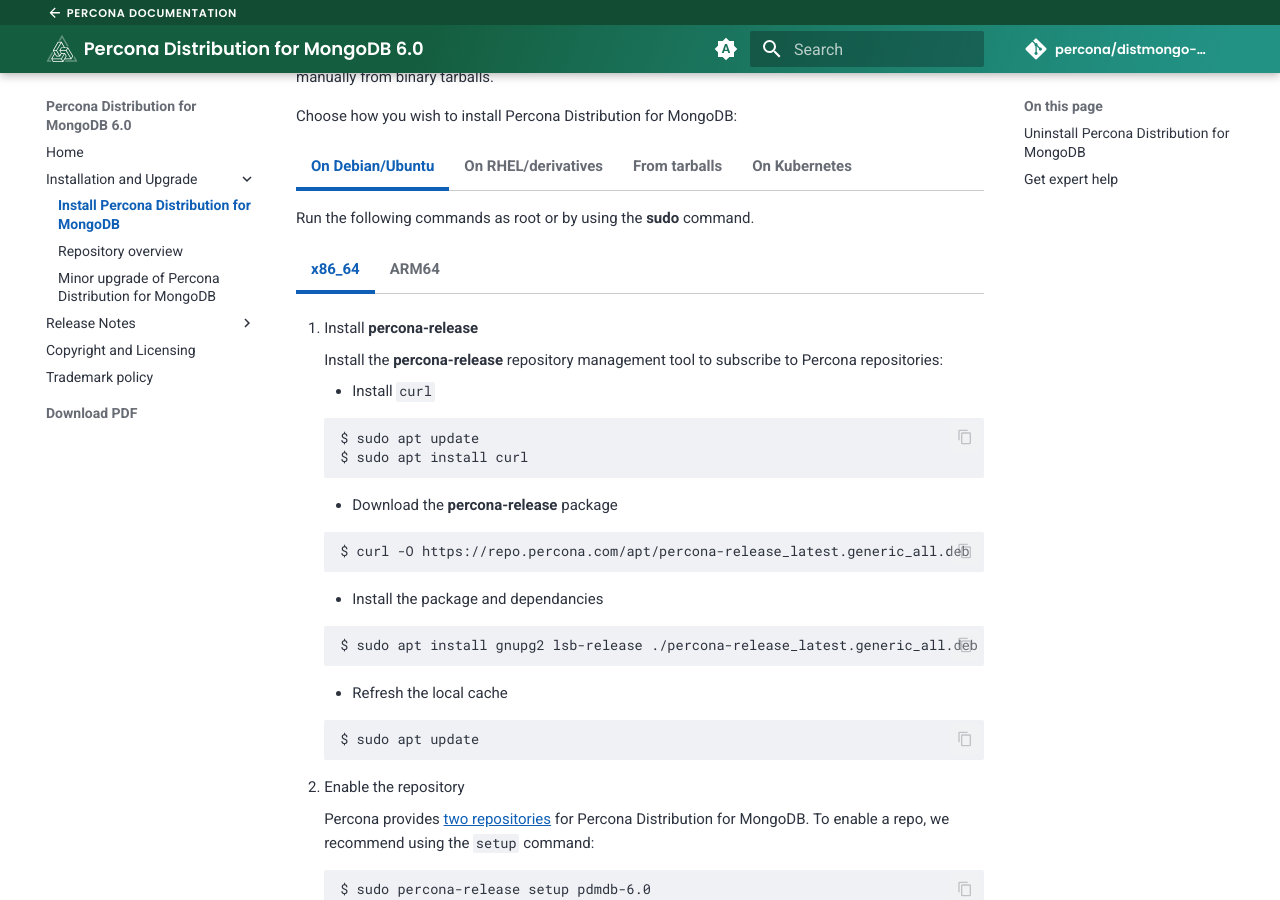
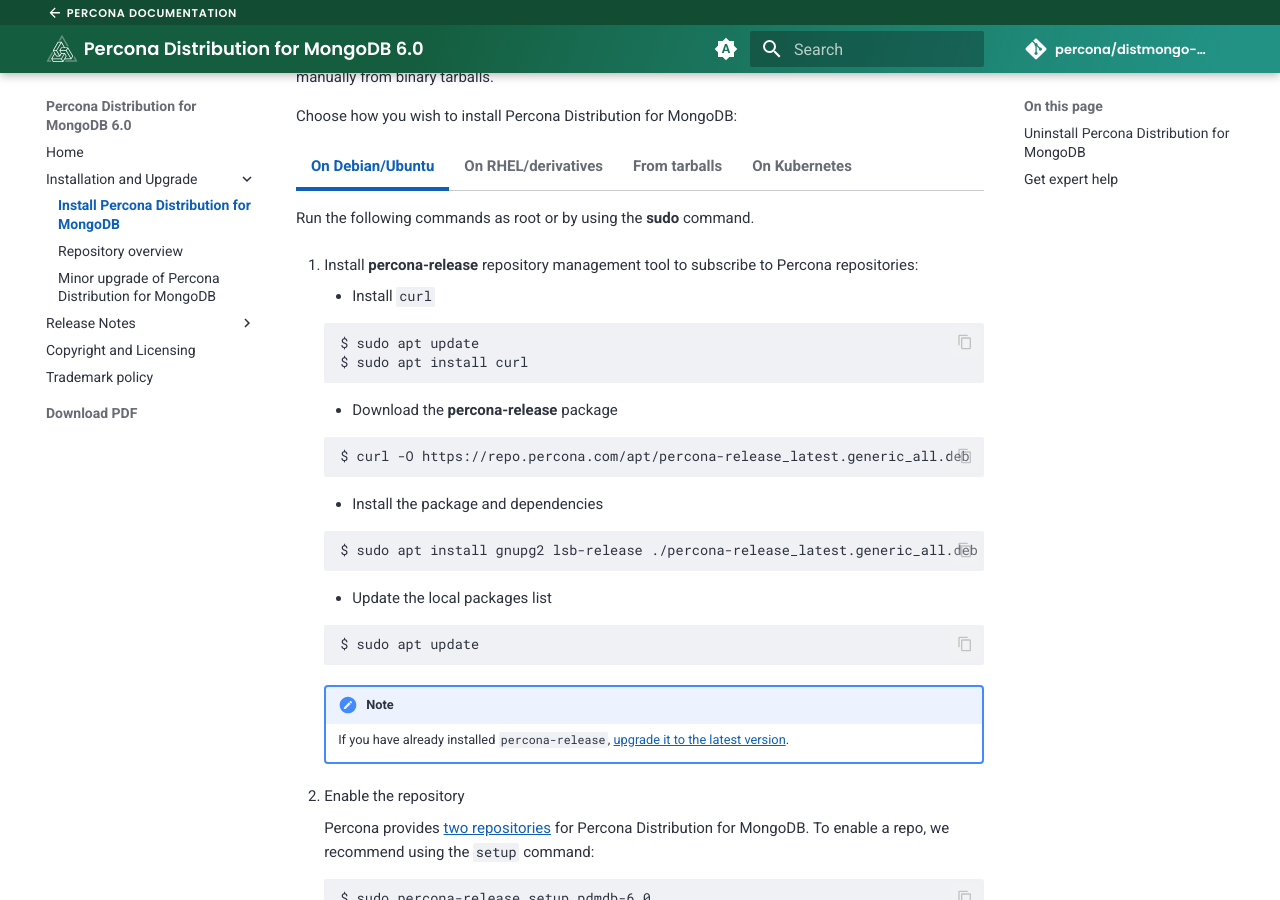
Before and after one commit to percona/distmongo-docs, an MkDocs documentation site: the page built from docs/installation.md, in a window 1280 px wide and 900 px high, scrolled down 255 px. Built offline with MkDocs 1.6.1 and Material for MkDocs 9.7.7, drawn with Linux system fonts in a browser that asks for light colours; nearby versions of some CDN libraries; comment, search, counter and statistics services are not loaded; the version menu is left out; some of the changed lines change nothing that is shown.

Commit message:
DISTMONGO-304 Updated install instructions for ARM architectures (6.0) (#252)
* DISTMONGO-304 Updated install instructions for ARM architectures (6.0)

modified:   docs/installation.md


---------

Co-authored-by: radoslawszulgo <radoslaw.szulgo@percona.com>

````diff
--- a/docs/installation.md
+++ b/docs/installation.md
@@ -10,117 +10,81 @@
 
     Run the following commands as root or by using the **sudo** command.
 
-    === "x86_64"
+    1. Install **percona-release** repository management tool to subscribe to Percona repositories:
 
-        1. Install **percona-release**
+        * Install `curl`
 
-            Install the **percona-release** repository management tool to subscribe to Percona repositories:
+           ```{.bash data-prompt="$"}
+           $ sudo apt update
+           $ sudo apt install curl
+           ```
 
-            * Install `curl`
+        * Download the **percona-release** package
 
-            ```{.bash data-prompt="$"}
-            $ sudo apt update
-            $ sudo apt install curl
-            ```
+           ```{.bash data-prompt="$"}
+           $ curl -O https://repo.percona.com/apt/percona-release_latest.generic_all.deb
+           ```
 
-            * Download the **percona-release** package
+        * Install the package and dependencies
 
-            ```{.bash data-prompt="$"}
-            $ curl -O https://repo.percona.com/apt/percona-release_latest.generic_all.deb
-            ```
+           ```{.bash data-prompt="$"}
+           $ sudo apt install gnupg2 lsb-release ./percona-release_latest.generic_all.deb
+           ```
 
-            * Install the package and dependancies
+        * Update the local packages list
 
-            ```{.bash data-prompt="$"}
-            $ sudo apt install gnupg2 lsb-release ./percona-release_latest.generic_all.deb
-            ```
+           ```{.bash data-prompt="$"}
+           $ sudo apt update
+           ```
 
-            * Refresh the local cache
+        !!! note
 
-            ```{.bash data-prompt="$"}
-            $ sudo apt update
-            ```
+            If you have already installed `percona-release`, [upgrade it to the latest version](https://docs.percona.com/percona-software-repositories/updating.html).
 
-        2. Enable the repository
+    2. Enable the repository
 
-            Percona provides [two repositories](repo-overview.md#repo-overview) for Percona Distribution for MongoDB. To enable a repo, we recommend using the `setup` command:
+        Percona provides [two repositories](repo-overview.md#repo-overview) for Percona Distribution for MongoDB. To enable a repo, we recommend using the `setup` command:
 
-            ```{.bash data-prompt="$"}
-            $ sudo percona-release setup pdmdb-6.0
-            ```
 
-        3. Install Percona Distribution for MongoDB packages
+        ```{.bash data-prompt="$"}
+        $ sudo percona-release setup pdmdb-6.0
+        ```
 
-            ```{.bash data-prompt="$"}
-            $ sudo apt install percona-server-mongodb percona-backup-mongodb
-            ```
+    3. Install Percona Distribution for MongoDB packages
 
-    === "ARM64"
+        ```{.bash data-prompt="$"}
+        $ sudo apt install percona-server-mongodb percona-backup-mongodb
+        ```
 
-        1. Configure the repository. Create the `/etc/apt/sources.list.d/percona-pdmdb-<version>-release.list` configuration file with the following contents:
-
-            ```ini title='/etc/apt/sources.list.d/percona-pdmdb-6.0.13-release.list'
-            deb http://repo.percona.com/pdmdb-6.0.13/apt OPERATING_SYSTEM main
-            ```
-
-        2. Refresh the local cache:
-
-            ```{.bash data-prompt="$"}
-            $ sudo apt update
-            ```
-
-        3. Install Percona Distribution for MongoDB packages
-
-            ```{.bash data-prompt="$"}
-            $ sudo apt install percona-server-mongodb percona-backup-mongodb
-            ```
 
 === "On RHEL/derivatives"
 
     Run the following commands as root or by using the **sudo** command.
 
-    === "x86_64"
+    1. Install **percona-release** repository management tool to subscribe to Percona repositories:
 
-        1. Install **percona-release**
+        ```{.bash data-prompt="$"}
+        $ sudo yum install -y https://repo.percona.com/yum/percona-release-latest.noarch.rpm
+        ```
 
-            Install the **percona-release** repository management tool to subscribe to Percona repositories:
+        !!! note
 
-            ```{.bash data-prompt="$"}
-            $ sudo yum install -y https://repo.percona.com/yum/percona-release-latest.noarch.rpm
-            ```
+            If you have already installed `percona-release`, [upgrade it to the latest version](https://docs.percona.com/percona-software-repositories/updating.html).
 
-        2. Enable the repository
+    2. Enable the repository
 
-            Percona provides [two repositories](repo-overview.md#repo-overview) for Percona Distribution for MongoDB. To enable a repo, we recommend using the `setup` command:
+        Percona provides [two repositories](repo-overview.md#repo-overview) for Percona Distribution for MongoDB. To enable a repo, we recommend using the `setup` command:
 
-            ```{.bash data-prompt="$"}
-            $ sudo percona-release setup pdmdb-6.0
-            ```
+        ```{.bash data-prompt="$"}
+        $ sudo percona-release setup pdmdb-6.0
+        ```
 
-        3. Install Percona Distribution for MongoDB packages
+    3. Install Percona Distribution for MongoDB packages
 
-            ```{.bash data-prompt="$"}
-            $ sudo yum install percona-server-mongodb percona-backup-mongodb
-            ```
+        ```{.bash data-prompt="$"}
+        $ sudo yum install percona-server-mongodb percona-backup-mongodb
+        ```
 
-    === "ARM64"
-
-        1. Configure the repository. Create the `/etc/yum.repos.d/percona-pdmdb-<version>-release.repo` configuration file with the following contents:
-
-            ```ini title='/etc/yum.repos.d/percona-pdmdb-6.0.13-release.repo'
-            [pdmdb-6.0.13-release-aarch64]
-            name = Percona Distribution for MongoDB 6.0.13 release/aarch64 YUM repository
-            baseurl = http://repo.percona.com/pdmdb-6.0.13/yum/release/$releasever/RPMS/aarch64
-            enabled = 1
-            gpgcheck = 1
-            gpgkey = file:///etc/pki/rpm-gpg/PERCONA-PACKAGING-KEY
-            ```
-
-        2. Install Percona Distribution for MongoDB packages
-
-            ```{.bash data-prompt="$"}
-            $ sudo yum install percona-server-mongodb percona-backup-mongodb
-            ```
 
 === "From tarballs"
 
````
